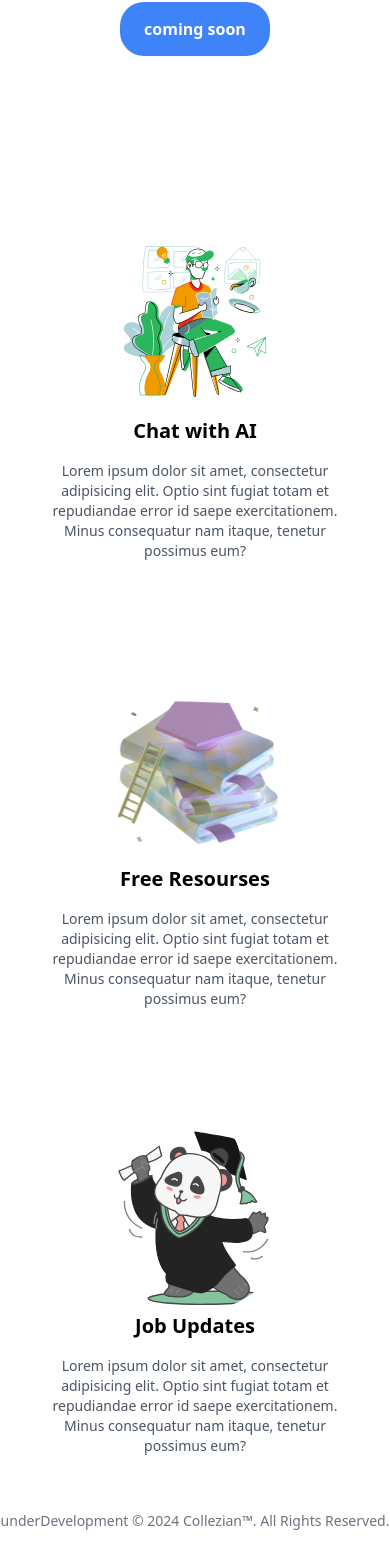
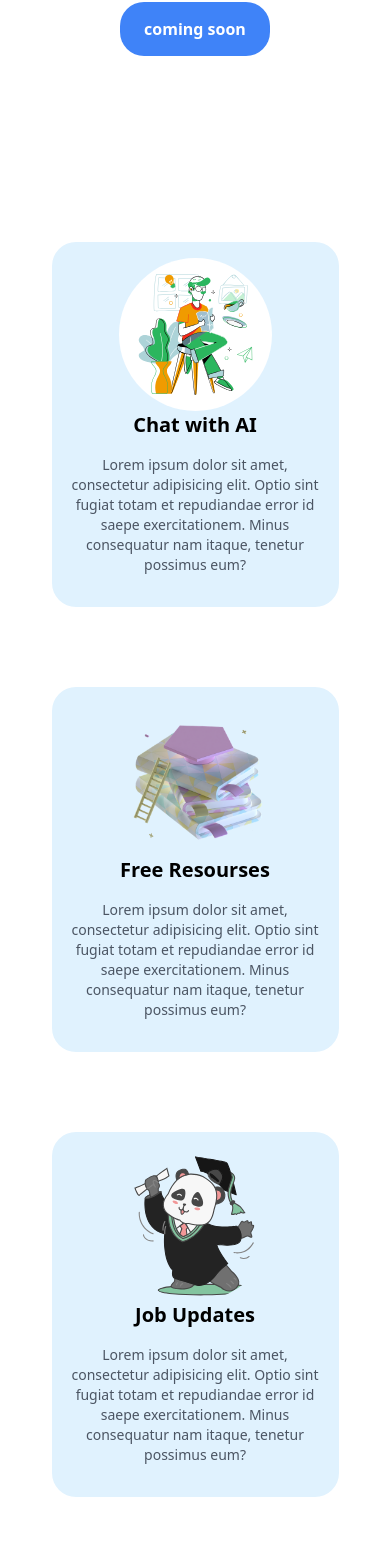
Before and after one commit to modest-azad/collezian-0.1.0, a Next.js app: page / in a window 390 px wide. Shown: the part 388-1941 px from the top of the page. Before the commit the page ends 1920 px from the top, so only its background shows below. Built offline with nearby package versions, Linux system fonts and the light colour scheme.

Commit message:
Card UI Fixed

```diff
--- a/src/components/services.js
+++ b/src/components/services.js
@@ -5,9 +5,9 @@ function services() {
   var para = "para max-sm:text-sm max-sm:py-4 text-gray-600 ";
   return (
     <>
-      <div className="service w-full m-auto grid grid-rows-auto grid-cols-1 md:grid-cols-12 gap-16 p-[5%] md:p-[10%]">
+      <div className="service w-full m-auto grid grid-rows-auto grid-cols-1 md:grid-cols-12 gap-4 md:gap-16 p-[5%] md:p-[10%]">
         {/* feature - 1  */}
-        <div className="feature col-span-4 p-4 md:shadow transition-all duration-300 ease-in-out hover:bg-blue-100 md:hover:shadow rounded-3xl">
+        <div className="feature col-span-4 max-sm:m-8 p-4 md:shadow transition-all duration-300 ease-in-out max-sm:bg-sky-100 hover:bg-blue-100 md:hover:shadow rounded-3xl">
           <div className={image}>
             <img className="rounded-full w-[60%] aspect-1/1" src="/images/man-reading-book.svg" alt="readingBook" />
           </div>
@@ -23,7 +23,7 @@ function services() {
         </div>
 
         {/* feature - 2 */}
-        <div className="feature col-span-4 p-4 md:shadow transition-all duration-300 ease-in-out hover:bg-blue-100 md:hover:shadow rounded-3xl">
+        <div className="feature col-span-4 max-sm:m-8 p-4 md:shadow transition-all duration-300 ease-in-out max-sm:bg-sky-100 hover:bg-blue-100 md:hover:shadow rounded-3xl">
           <div className={image}>
             <img className="rounded-full w-[60%] aspect-1/1" src="/images/education.png" alt="Study_Materials" />
           </div>
@@ -38,7 +38,7 @@ function services() {
         </div>
 
         {/* feature - 3  */}
-        <div className="feature col-span-4 p-4 md:shadow transition-all duration-300 ease-in-out hover:bg-blue-100 md:hover:shadow rounded-3xl">
+        <div className="feature col-span-4 max-sm:m-8 p-4 md:shadow transition-all duration-300 ease-in-out max-sm:bg-sky-100 hover:bg-blue-100 md:hover:shadow rounded-3xl">
           <div className={image}>
             <img className="rounded-full  w-[60%] aspect-1/1" src="/images/happy-graduation.svg" alt="career" />
           </div>
```
